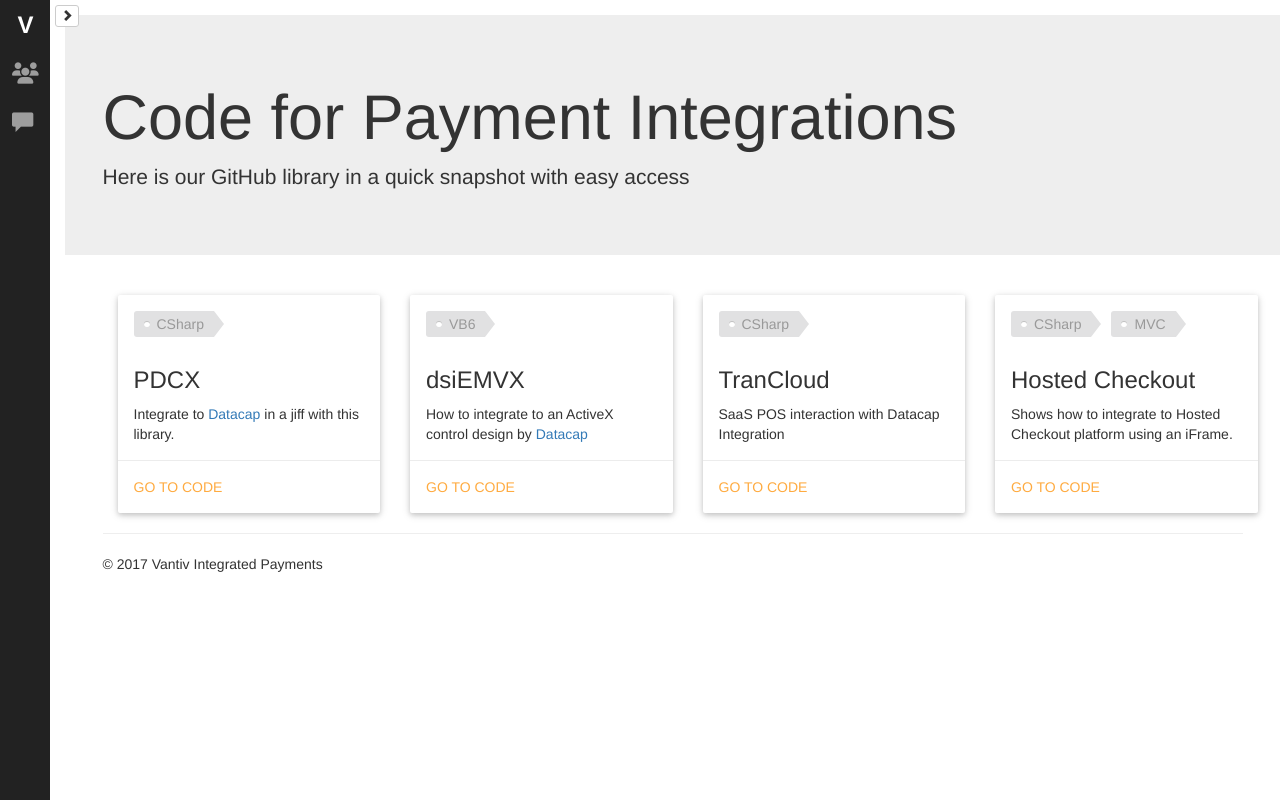
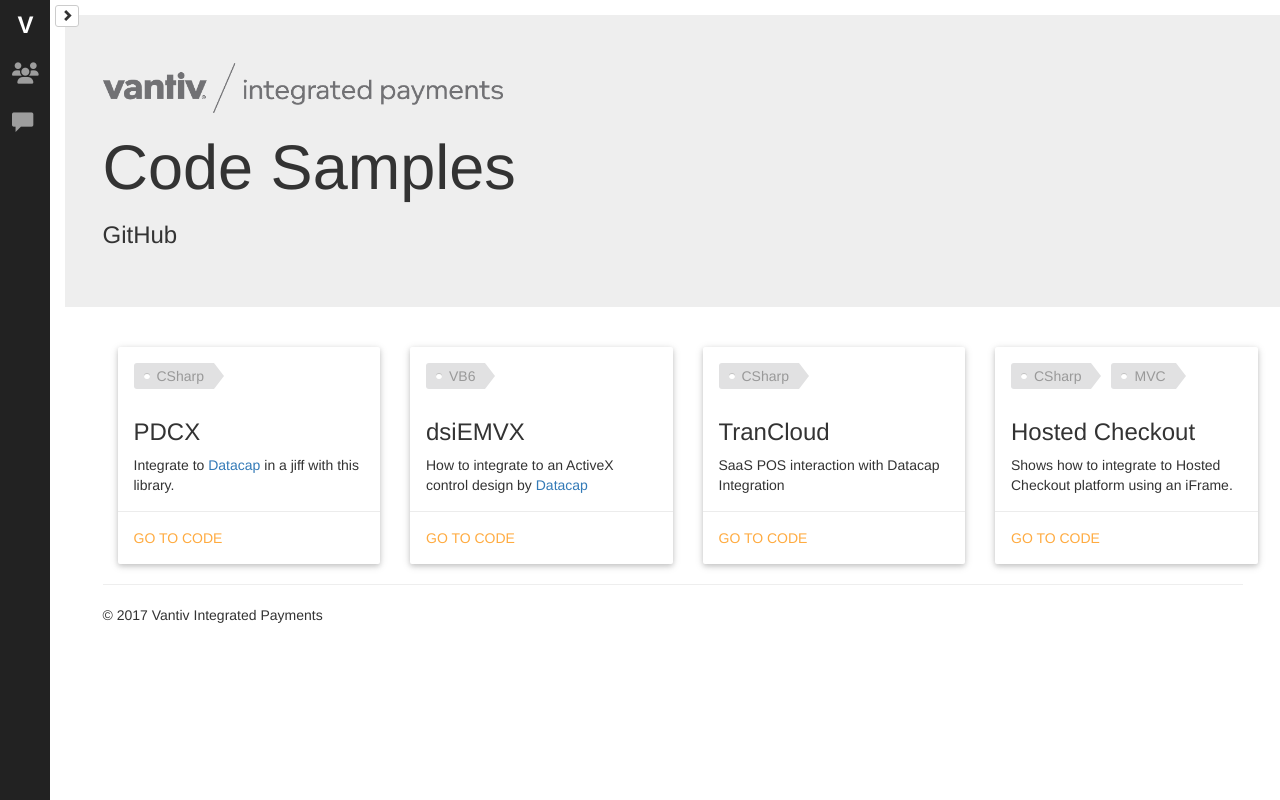
Before and after one commit to MercuryPay/vantiv.github.io, a plain HTML site: page index.html in a window 1280 px wide. Drawn offline with nearby package versions, Linux system fonts and the light colour scheme.

Commit message:
okay one more checkin

```diff
--- a/index.html
+++ b/index.html
@@ -63,8 +63,8 @@
     <!-- Main jumbotron for a primary marketing message or call to action -->
     <div class="jumbotron">
         <div class="container">
-            <h1>Code for Payment Integrations</h1>
-            <p>Here is our GitHub library in a quick snapshot with easy access</p>
+            <img src="images/logo.png" height="50px">
+            <h1>Code Samples</h1><h3>GitHub</h3>
             <!--<p><a class="btn btn-primary btn-lg" href="#" role="button">Learn more &raquo;</a></p>-->
         </div>
     </div>
```
Also changed, not shown: images/logo.png (added).
